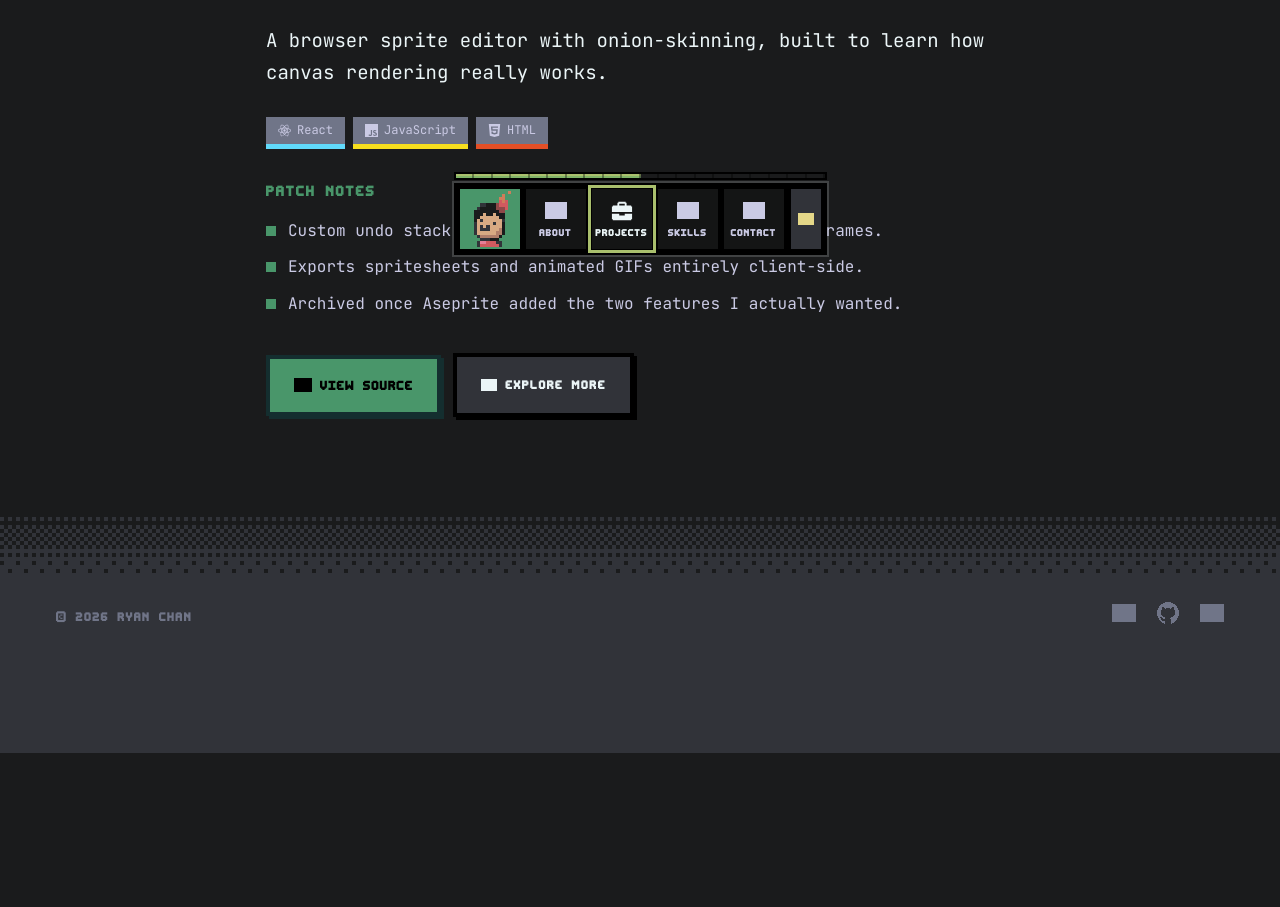
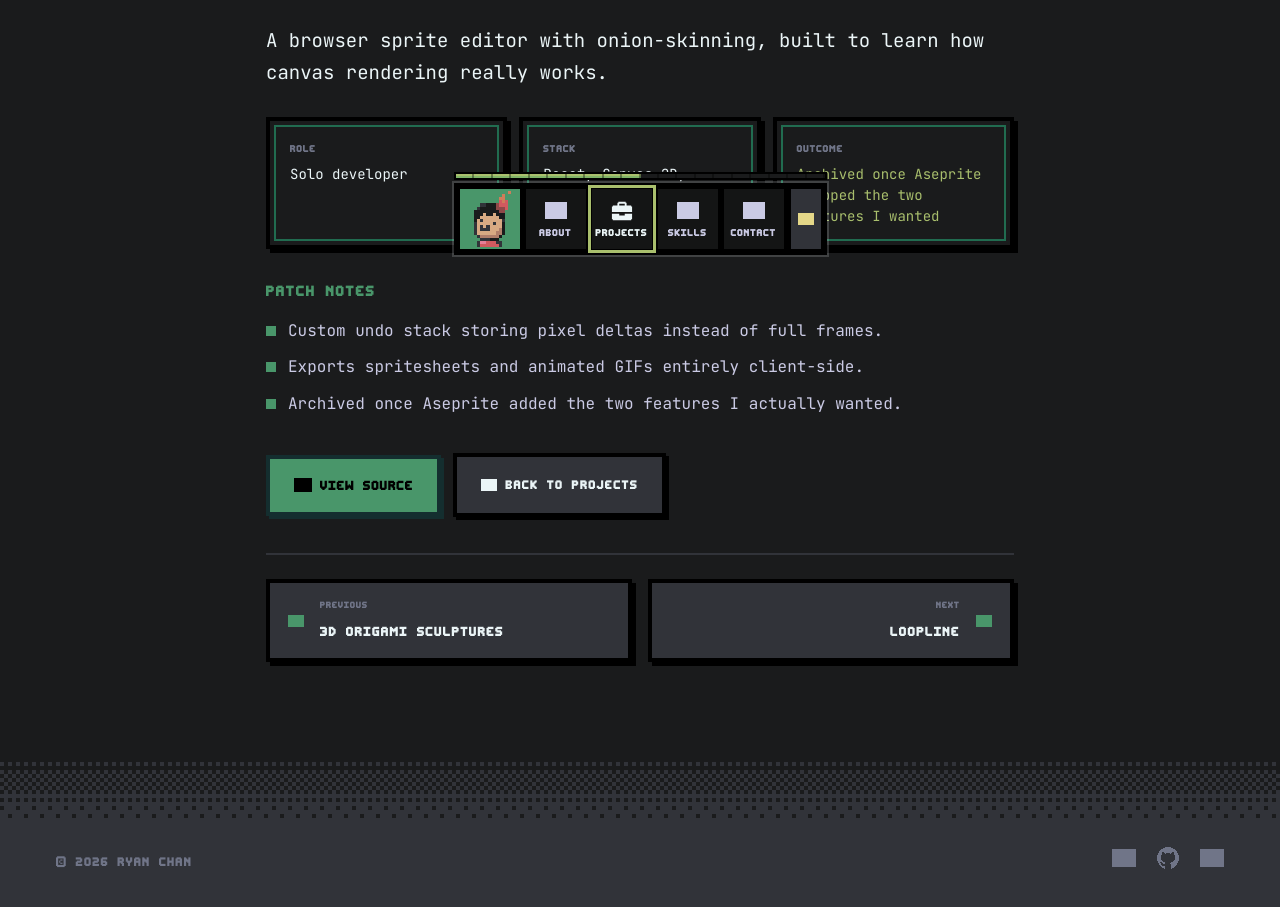
Before and after one commit to rychan404/RyanChan, an Astro site: page /projects/pixelforge in a window 1280 px wide. Shown: the part 525-1432 px from the top of the page. Before the commit the page ends 1278 px from the top, so only its background shows below. Built offline with nearby package versions, Linux system fonts and the light colour scheme; Astro itself is replaced by a stand-in of ours; grey boxes are pictures that could not be loaded.

Commit message:
feat: rebuild the project page as a centred column with outcome and neighbour cards
Role, stack and a new optional outcome field show as framed stat cards; previous
and next project cards replace explore more; the tags row is gone; the page's
content dithers in on load.

```diff
--- a/src/content/projects.ts
+++ b/src/content/projects.ts
@@ -12,8 +12,9 @@ export type ProjectData = {
   status: 'Completed' | 'In Progress';
   blurb: string;
   tags: string[];
-  role: string;            // real content, currently unrendered
-  stack: string;           // real content, currently unrendered
+  role: string;
+  stack: string;
+  outcome?: string;
   slotHint: string;
   cta: string;
   ctaUrl?: string;         // absent -> the CTA preventDefaults, as the prototype does
--- a/src/content/projects/01-tilebreaker/index.md
+++ b/src/content/projects/01-tilebreaker/index.md
@@ -7,6 +7,7 @@ blurb: "A 2D puzzle-platformer about rewinding your own mistakes. Built solo in
 tags: ["GitHub"]
 role: "Solo developer"
 stack: "Godot 4, GDScript"
+outcome: "Placed 12th of 340 entries in a month-long game jam"
 slotHint: "Drop a gameplay screenshot"
 cta: "Play On Itch"
 image: "./umd-coffee-pic.png"
--- a/src/content/projects/02-loopline/index.md
+++ b/src/content/projects/02-loopline/index.md
@@ -7,6 +7,7 @@ blurb: "A CLI task runner that watches your project and reruns only what actuall
 tags: ["Docker", "GitHub"]
 role: "Maintainer"
 stack: "Rust, tokio, notify"
+outcome: "Cut the build loop from 40s to under 3s; 190 stars on GitHub"
 slotHint: "Drop a terminal screenshot"
 cta: "View Source"
 ---
--- a/src/content/projects/03-nightshift/index.md
+++ b/src/content/projects/03-nightshift/index.md
@@ -7,6 +7,7 @@ blurb: "A scheduling bot for a 4,000-member game-dev server. Handles timezones s
 tags: ["TypeScript", "JavaScript", "PostgreSQL"]
 role: "Solo developer"
 stack: "TypeScript, discord.js, Postgres"
+outcome: "Runs 1,200 scheduled jobs a week for a 4,000-member server"
 slotHint: "Drop a bot UI screenshot"
 cta: "View Source"
 ---
--- a/src/content/projects/04-pixelforge/index.md
+++ b/src/content/projects/04-pixelforge/index.md
@@ -7,6 +7,7 @@ blurb: "A browser sprite editor with onion-skinning, built to learn how canvas r
 tags: ["React", "JavaScript", "HTML"]
 role: "Solo developer"
 stack: "React, Canvas 2D, IndexedDB"
+outcome: "Archived once Aseprite shipped the two features I wanted"
 slotHint: "Drop an editor screenshot"
 cta: "View Source"
 ---
--- a/src/content/projects/05-dust-and-neon/index.md
+++ b/src/content/projects/05-dust-and-neon/index.md
@@ -7,6 +7,7 @@ blurb: "A nine-minute sci-fi short. I cut picture, built the sound design, and g
 tags: ["Premiere Pro", "After Effects", "DaVinci Resolve"]
 role: "Editor / colourist"
 stack: "Premiere Pro, After Effects, DaVinci"
+outcome: "Official selection at two regional student festivals"
 slotHint: "Drop a still from the film"
 cta: "Watch On YouTube"
 ---
--- a/src/content/projects/06-devlog-series/index.md
+++ b/src/content/projects/06-devlog-series/index.md
@@ -7,6 +7,7 @@ blurb: "Twelve episodes documenting a game from empty repo to launch day. Writte
 tags: ["YouTube", "Motion", "Writing"]
 role: "Writer / editor"
 stack: "Premiere Pro, After Effects"
+outcome: "Episode seven crossed 90k views and doubled the channel"
 slotHint: "Drop a devlog thumbnail"
 cta: "Watch The Series"
 ---
--- a/src/content/projects/07-terra-nova-trailer/index.md
+++ b/src/content/projects/07-terra-nova-trailer/index.md
@@ -7,6 +7,7 @@ blurb: "A 75-second launch trailer for an indie colony sim. Client work, cut to
 tags: ["Trailer", "Sound", "Client"]
 role: "Editor"
 stack: "Premiere Pro, Audition"
+outcome: "Wishlists went up 4x in the launch week"
 slotHint: "Drop a trailer still"
 cta: "Watch Trailer"
 ---
--- a/src/content/projects/08-piano-covers/index.md
+++ b/src/content/projects/08-piano-covers/index.md
@@ -7,6 +7,7 @@ blurb: "Self-taught piano, mostly game and film themes. No pressure, just practi
 tags: ["Piano", "Music"]
 role: "Just for fun"
 stack: "—"
+outcome: "Working through a Studio Ghibli songbook, about twenty minutes a day"
 slotHint: "Drop a piano photo/video still"
 cta: "Watch On YouTube"
 ---
--- a/src/content/projects/09-origami-sculptures/index.md
+++ b/src/content/projects/09-origami-sculptures/index.md
@@ -7,6 +7,7 @@ blurb: "Modular origami built from hundreds of folded triangle units — no glue
 tags: ["Origami", "Craft"]
 role: "Just for fun"
 stack: "—"
+outcome: "Largest piece so far used just over 700 paper units"
 slotHint: "Drop a photo of a finished piece"
 cta: "See More Photos"
 ---
--- a/src/content/schema.ts
+++ b/src/content/schema.ts
@@ -20,6 +20,8 @@ export const projectSchema = ({ image }: { image: () => z.ZodType<{ src: string
     tags: z.array(z.string()),
     role: z.string(),
     stack: z.string(),
+    // The headline result, shown beside role and stack on the detail page.
+    outcome: z.string().min(1).optional(),
     slotHint: z.string().min(1),
     cta: z.string().min(1),
     ctaUrl: z.url().optional(),
--- a/src/pages/projects/[id].astro
+++ b/src/pages/projects/[id].astro
@@ -2,17 +2,24 @@
 import { render } from 'astro:content';
 import Base from '../../layouts/Base.astro';
 import { loadProjects, type ProjectEntry } from '../../content/load';
-import { ProjectDetailIsland } from '../../routes/ProjectDetail';
+import { ProjectDetailIsland, type Props } from '../../routes/ProjectDetail';
 
 export async function getStaticPaths() {
-  return (await loadProjects()).map((p) => ({ params: { id: p.project.id }, props: p }));
+  const all = await loadProjects();
+  // Previous / next in roster order (newest first), wrapping at the ends.
+  // Only what the cards draw is passed on, so each page ships two fields per neighbour.
+  const link = ({ project: { id, title } }: ProjectEntry) => ({ id, title });
+  return all.map((p, i) => ({
+    params: { id: p.project.id },
+    props: { ...p, prev: link(all.at(i - 1)!), next: link(all[(i + 1) % all.length]) },
+  }));
 }
 
-const { entry, project } = Astro.props as ProjectEntry;
+const { entry, project, prev, next } = Astro.props as ProjectEntry & Pick<Props, 'prev' | 'next'>;
 const { Content } = await render(entry);
 ---
 <Base title={`${project.title} — Ryan Chan`} description={project.blurb} path={`/projects/${project.id}`}>
-  <ProjectDetailIsland client:load project={project}>
+  <ProjectDetailIsland client:load project={project} prev={prev} next={next}>
     <Content />
   </ProjectDetailIsland>
 </Base>
--- a/src/routes/ProjectDetail.tsx
+++ b/src/routes/ProjectDetail.tsx
@@ -2,12 +2,30 @@ import { StrictMode, type ReactNode } from 'react';
 import { NavRail } from '../layout/NavRail';
 import { Footer } from '../layout/Footer';
 import { ImageSlot } from '../components/ImageSlot';
-import { TagChip } from '../components/TagChip';
 import { PixelIcon } from '../components/PixelIcon';
 import type { Project } from '../content/projects';
 import { ThemeProvider, useTheme } from '../hooks/useTheme';
 
-function Found({ project, children }: { project: Project; children: ReactNode }) {
+/** A neighbouring project, as the previous / next cards draw it. */
+type Neighbour = Pick<Project, 'id' | 'title'>;
+
+function NeighbourLink({ to, rel }: { to: Neighbour; rel: 'prev' | 'next' }) {
+  const arrow = (
+    <PixelIcon name="ui/arrow-left-solid" size={16} className="rc-detail-arrow" style={rel === 'next' ? { transform: 'scaleX(-1)' } : undefined} />
+  );
+  return (
+    <a href={`/projects/${to.id}`} rel={rel} className="rc-detail-link">
+      {rel === 'prev' ? arrow : null}
+      <span className="rc-detail-link-text">
+        <span className="rc-detail-link-dir">{rel === 'prev' ? 'Previous' : 'Next'}</span>
+        <span className="rc-detail-link-name">{to.title}</span>
+      </span>
+      {rel === 'next' ? arrow : null}
+    </a>
+  );
+}
+
+function Found({ project, prev, next, children }: { project: Project; prev?: Neighbour; next?: Neighbour; children: ReactNode }) {
   return (
     <>
       {/* Image region wrapper */}
@@ -22,14 +40,6 @@ function Found({ project, children }: { project: Project; children: ReactNode })
           }}
         >
           <ImageSlot placeholder={project.slotHint} src={project.image} alt={project.title} />
-          <a
-            href="/#projects"
-            className="rc-pixel-back rc-back-float"
-            style={{ position: 'absolute', right: '16px', top: '16px' }}
-          >
-            <PixelIcon name="ui/arrow-left-solid" size={16} />
-            <span className="rc-desktop-only">BACK TO PROJECTS</span>
-          </a>
         </div>
       </div>
 
@@ -65,12 +75,11 @@ function Found({ project, children }: { project: Project; children: ReactNode })
           {project.blurb}
         </p>
 
-        {/* Tags */}
-        <div style={{ display: 'flex', gap: '8px', flexWrap: 'wrap' }}>
-          {project.tags.map((tag) => (
-            <TagChip key={tag} name={tag} />
-          ))}
-        </div>
+        <dl className="rc-detail-stats">
+          <div className="rc-stat"><dt>Role</dt><dd>{project.role}</dd></div>
+          <div className="rc-stat"><dt>Stack</dt><dd>{project.stack}</dd></div>
+          {project.outcome ? <div className="rc-stat rc-stat-outcome"><dt>Outcome</dt><dd>{project.outcome}</dd></div> : null}
+        </dl>
 
         {/* PATCH NOTES */}
         <div>
@@ -99,15 +108,18 @@ function Found({ project, children }: { project: Project; children: ReactNode })
             <PixelIcon name="ui/external-link-solid" size={18} />
             {project.cta}
           </a>
-          <a
-            href="/#projects"
-            className="rc-pixel-back"
-            style={{ padding: '16px 24px' }}
-          >
+          <a href="/#projects" className="rc-pixel-back" style={{ padding: '16px 24px' }}>
             <PixelIcon name="ui/arrow-left-solid" size={16} />
-            EXPLORE MORE
+            BACK TO PROJECTS
           </a>
         </div>
+
+        {prev && next ? (
+          <nav className="rc-detail-nav" aria-label="More projects">
+            <NeighbourLink to={prev} rel="prev" />
+            <NeighbourLink to={next} rel="next" />
+          </nav>
+        ) : null}
       </div>
     </>
   );
@@ -152,9 +164,9 @@ function NotFound() {
   );
 }
 
-type Props = { project?: Project; children?: ReactNode };
+export type Props = { project?: Project; prev?: Neighbour; next?: Neighbour; children?: ReactNode };
 
-export function ProjectDetail({ project, children }: Props): JSX.Element {
+export function ProjectDetail({ project, prev, next, children }: Props): JSX.Element {
   const { themeClass } = useTheme();
 
   return (
@@ -169,9 +181,9 @@ export function ProjectDetail({ project, children }: Props): JSX.Element {
       }}
     >
       <NavRail route="detail" active={2} />
-      <div className="rc-main" style={{ minHeight: '100vh' }}>
+      <div className="rc-main rc-page-dissolve" style={{ minHeight: '100vh' }}>
         <div style={{ flex: 1, display: 'flex', flexDirection: 'column' }}>
-          {project ? <Found project={project}>{children}</Found> : <NotFound />}
+          {project ? <Found project={project} prev={prev} next={next}>{children}</Found> : <NotFound />}
         </div>
         <Footer marginTop="auto" />
       </div>
--- a/src/styles/interactions.css
+++ b/src/styles/interactions.css
@@ -25,8 +25,8 @@
 /* project card — line 251 */
 .rc-project-card:hover{transform:var(--raise-card);box-shadow:var(--shadow-card-hover) var(--color-border)}
 .rc-project-card:active{transform:var(--press-card);box-shadow:0 0 0 var(--color-border)}
-.rc-roster-tile:hover{transform:var(--raise-card);box-shadow:var(--shadow-card-hover) var(--color-ink)}
-.rc-roster-tile:active{transform:var(--press-card);box-shadow:0 0 0 var(--color-ink)}
+.rc-roster-tile:hover,.rc-detail-link:hover{transform:var(--raise-card);box-shadow:var(--shadow-card-hover) var(--color-ink)}
+.rc-roster-tile:active,.rc-detail-link:active{transform:var(--press-card);box-shadow:0 0 0 var(--color-ink)}
 
 /* "Send Another" ghost button — line 426 */
 .rc-ghost-btn:active{transform:var(--press-control);box-shadow:0 0 0 var(--color-border)}
--- a/src/styles/patterns.css
+++ b/src/styles/patterns.css
@@ -111,6 +111,11 @@
   80%,99%{-webkit-mask-image:var(--dither-mask-75);mask-image:var(--dither-mask-75)}
 }
 
+/* Page dissolve: the project page's content appears through the same dither steps on load.
+   CSS only, so it plays from first paint with no flash; the nav rail sits outside it and stays put. */
+.rc-page-dissolve{-webkit-mask-size:16px 16px;mask-size:16px 16px;mask-clip:no-clip;animation:rc-dissolve-in 500ms linear}
+@media (prefers-reduced-motion: reduce){.rc-page-dissolve{animation:none}}
+
 /* Scenes — the off-screen pause, set by useScenePause.
    animation-play-state is not inherited, so the descendant selector is not
    optional, and !important is what lets one class beat the `animation`
@@ -132,9 +137,26 @@
 .rc-patch-notes li{position:relative;padding-left:22px;font-size:var(--fs-16);line-height:1.65;color:var(--color-text-muted)}
 .rc-patch-notes li::before{content:'';position:absolute;left:0;top:8px;width:10px;height:10px;background:var(--color-primary)}
 
-/* Pixel back button — the detail page's three BACK / EXPLORE MORE links. Padding and
+/* Pixel back button — the BACK TO PROJECTS links on the detail and not-found pages. Padding and
    placement stay inline; hover and press live in interactions.css. */
 .rc-pixel-back{display:inline-flex;align-items:center;gap:8px;font-family:var(--font-display);font-size:var(--fs-15);letter-spacing:.05em;color:var(--color-text);background:var(--color-surface);border:var(--border-thick) solid var(--color-ink);box-shadow:var(--shadow-control) var(--color-ink);text-decoration:none;cursor:pointer}
+
+/* Project detail: role / stack / outcome as framed cards (the skills detail's inner
+   green ring), then previous / next cards. */
+.rc-detail-stats{display:grid;grid-auto-flow:column;grid-auto-columns:minmax(0,1fr);gap:12px;margin:0}
+.rc-stat{display:flex;flex-direction:column;gap:6px;padding:18px 20px;background:var(--color-bg);border:var(--border-thick) solid var(--color-ink);outline:var(--border-thin) solid var(--color-heading-shadow);outline-offset:-10px;box-shadow:var(--shadow-card) var(--color-ink)}
+.rc-stat dt{font-family:var(--font-display);font-size:var(--fs-12);letter-spacing:.04em;text-transform:uppercase;color:var(--color-text-dim)}
+.rc-stat dd{margin:0;font-size:var(--fs-14);line-height:1.5;color:var(--color-text)}
+.rc-stat-outcome dd{color:var(--color-heading)}
+.theme-light .rc-stat-outcome dd{color:var(--color-accent-text)}
+.rc-detail-nav{display:grid;grid-template-columns:repeat(2,minmax(0,1fr));gap:16px;margin-top:8px;padding-top:24px;border-top:var(--border-thin) solid var(--color-surface)}
+.rc-detail-link{display:flex;align-items:center;gap:16px;padding:14px 18px;background:var(--color-surface);border:var(--border-thick) solid var(--color-ink);box-shadow:var(--shadow-card) var(--color-ink);color:var(--color-text);text-decoration:none}
+.rc-detail-link[rel=next]{justify-content:flex-end;text-align:right}
+.rc-detail-link:focus-visible{outline:var(--border-thin) solid var(--color-heading);outline-offset:var(--border-thin)}
+.rc-detail-arrow{flex:none;color:var(--color-accent-text)}
+.rc-detail-link-text{display:flex;flex-direction:column;gap:4px;min-width:0}
+.rc-detail-link-dir{font-family:var(--font-display);font-size:var(--fs-11);letter-spacing:.04em;text-transform:uppercase;color:var(--color-text-dim)}
+.rc-detail-link-name{font-family:var(--font-display);font-size:var(--fs-16);letter-spacing:.04em;text-transform:uppercase;white-space:nowrap;overflow:hidden;text-overflow:ellipsis}
 
 /* Responsive layout. One breakpoint, the same (max-width:860px) useIsMobile
    reads — that hook now only swaps markup (the project filter). Living
@@ -161,7 +183,6 @@
 .rc-detail-top{padding:40px 56px 0}
 .rc-detail-body{padding:40px 56px 96px}
 .rc-notfound{padding:0 56px}
-.rc-back-float{padding:8px 14px}
 .rc-mobile-only{display:none}
 /* Hotbar (NavRail), slim: one black frame, the headshot and the link cells
    split by thin gaps, fixed bottom-centre. Each cell has its name under the
@@ -248,8 +269,9 @@
   .rc-footer-bar{padding:24px 20px 108px}
   .rc-detail-top{padding:24px 20px 0}
   .rc-detail-body{padding:24px 20px 72px}
+  .rc-detail-stats{grid-auto-flow:row}
+  .rc-detail-nav{grid-template-columns:1fr}
   .rc-notfound{padding:0 20px}
-  .rc-back-float{padding:10px}
   .rc-mobile-only{display:inline}
   .rc-desktop-only{display:none}
 }
```
Also changed, not shown: src/routes/ProjectDetail.test.tsx (+30 -9 lines).
